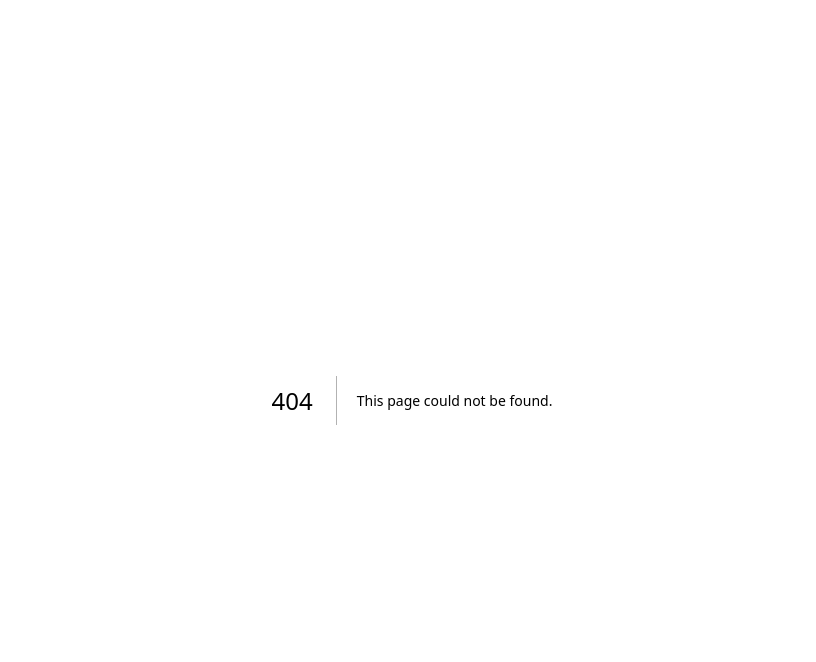
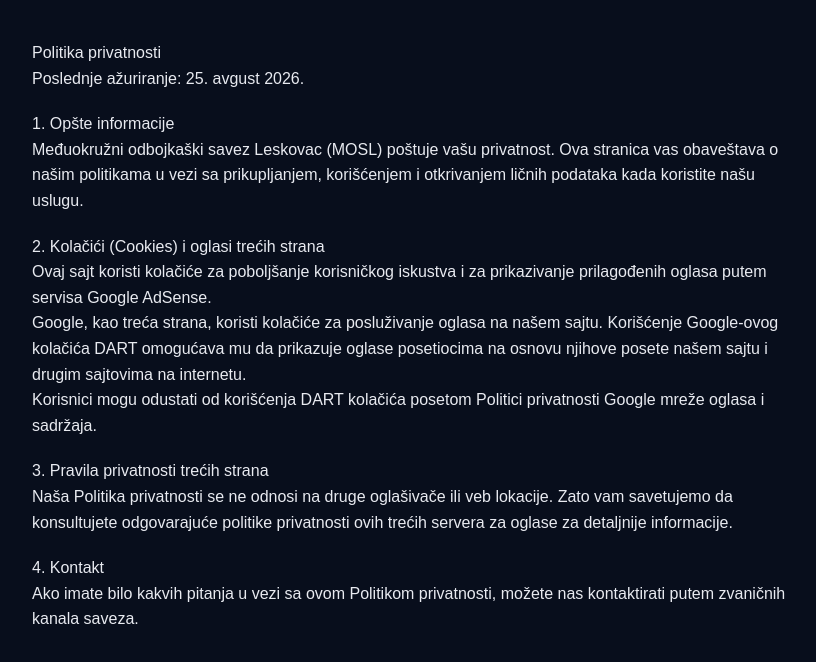
Before and after one commit to Bata22/MOSLESKOVAC, a Next.js app: page /privacy in a window 1280 px wide. Before the commit this address had no page. Shown: the top 662 px of the page, without its empty margins (228-1044 px from the left). Built offline with nearby package versions, Linux system fonts and the light colour scheme.

Commit message:
Added: privacy and link to pivacy polisy

```diff
--- a/app/page.tsx
+++ b/app/page.tsx
@@ -119,9 +119,11 @@
       <footer className="bg-[#001530] border-t border-[#003f8a]/40 py-8 text-center">
         <div className="font-display text-[#f5c518] text-xl tracking-widest mb-1">Međuokružni odbojkaški savez Leskovac</div>
         <p className="text-blue-500 text-sm">© {new Date().getFullYear()} Međuokružni odbojkaški savez Leskovac</p>
+        <a href="/privacy" className='text-blue-500 text-sm'>Politika privatnosti</a><br/>
         <Link href="/admin/login" className="text-blue-700 text-sm mt-3 inline-block hover:text-blue-400 transition-colors">
           Admin pristup
         </Link>
+
         <p className="text-blue-500 text-xs mt-1">Kreirao: Bratislav Nikolić</p>
         <a href="mailto:bratislav901@gmail.com?subject=Subject%20Here&body=Message%20Body%20Here">
           <button className="text-blue-500 text-xs">Kontakt programera</button>
--- /dev/null
+++ b/app/privacy/page.tsx
@@ -0,0 +1,42 @@
+export default function PrivacyPolicy() {
+  return (
+    <main style={{ maxWidth: '800px', margin: '0 auto', padding: '40px 20px', fontFamily: 'sans-serif', lineHeight: '1.6' }}>
+      <h1>Politika privatnosti</h1>
+      <p>Poslednje ažuriranje: 25. avgust 2026.</p>
+
+      <section style={{ marginTop: '20px' }}>
+        <h2>1. Opšte informacije</h2>
+        <p>
+          Međuokružni odbojkaški savez Leskovac (MOSL) poštuje vašu privatnost. Ova stranica vas obaveštava o našim politikama u vezi sa prikupljanjem, korišćenjem i otkrivanjem ličnih podataka kada koristite našu uslugu.
+        </p>
+      </section>
+
+      <section style={{ marginTop: '20px' }}>
+        <h2>2. Kolačići (Cookies) i oglasi trećih strana</h2>
+        <p>
+          Ovaj sajt koristi kolačiće za poboljšanje korisničkog iskustva i za prikazivanje prilagođenih oglasa putem servisa Google AdSense.
+        </p>
+        <p>
+          Google, kao treća strana, koristi kolačiće za posluživanje oglasa na našem sajtu. Korišćenje Google-ovog kolačića DART omogućava mu da prikazuje oglase posetiocima na osnovu njihove posete našem sajtu i drugim sajtovima na internetu.
+        </p>
+        <p>
+          Korisnici mogu odustati od korišćenja DART kolačića posetom Politici privatnosti Google mreže oglasa i sadržaja.
+        </p>
+      </section>
+
+      <section style={{ marginTop: '20px' }}>
+        <h2>3. Pravila privatnosti trećih strana</h2>
+        <p>
+          Naša Politika privatnosti se ne odnosi na druge oglašivače ili veb lokacije. Zato vam savetujemo da konsultujete odgovarajuće politike privatnosti ovih trećih servera za oglase za detaljnije informacije.
+        </p>
+      </section>
+
+      <section style={{ marginTop: '20px' }}>
+        <h2>4. Kontakt</h2>
+        <p>
+          Ako imate bilo kakvih pitanja u vezi sa ovom Politikom privatnosti, možete nas kontaktirati putem zvaničnih kanala saveza.
+        </p>
+      </section>
+    </main>
+  );
+}
```
